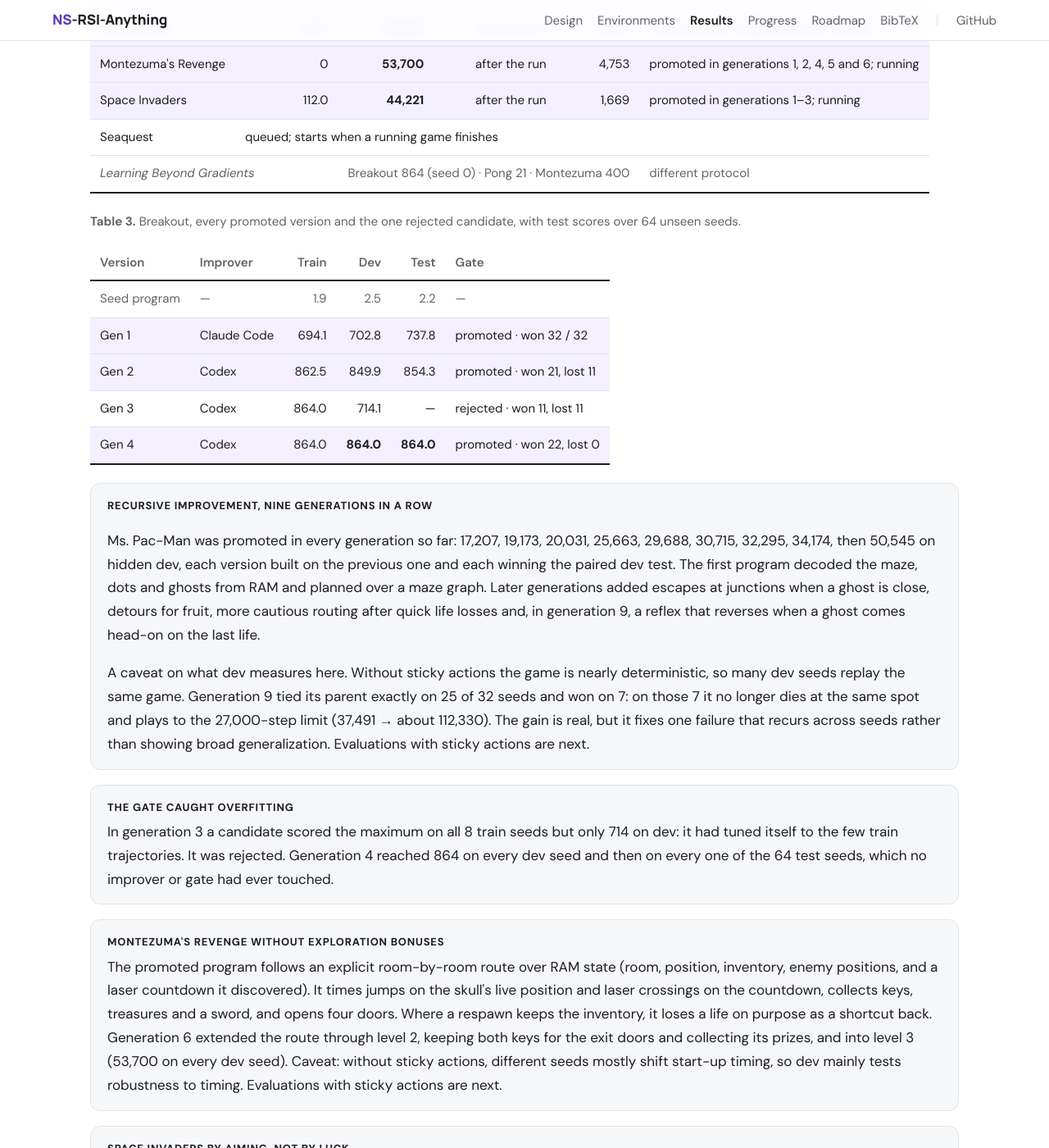
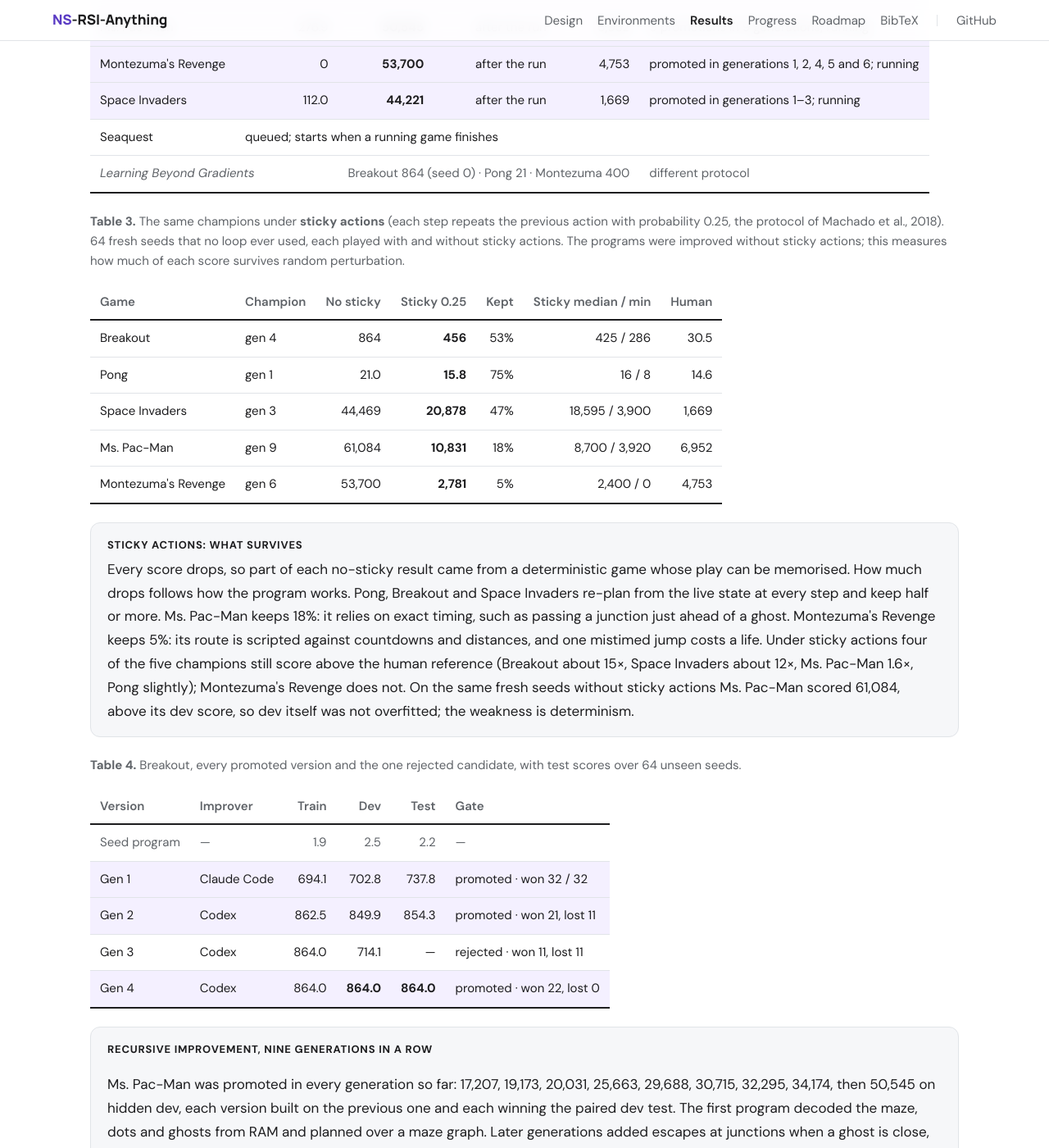
Before and after one commit to SMU-DIGA/drsi-anything-programme, a Jekyll site: the page built from index.html, in a window 1280 px wide and 1400 px high, scrolled down 8789 px. Shown: the whole window at 82% size. Built offline with Jekyll 4.4.1, drawn with Linux system fonts in a browser that asks for light colours; some of the changed text lies outside the part shown.

Commit message:
Sticky-action evaluation of the Atari champions (Table 3) and finding
Co-Authored-By: Claude Opus 5.5 <noreply@anthropic.com>
Claude-Session: https://claude.ai/code/session_01C5NxkCLYQEaqT1wrYpLtVi

```diff
--- a/index.html
+++ b/index.html
@@ -29,9 +29,9 @@ layout: default
     we evaluate on the game, embodied-robotics and computer-use benchmarks the community reports on most often.</p>
   </div>
   <div class="stats">
-    <div class="stat"><p class="stat-num">2.2 <span class="arrow">→</span> 864</p><p class="stat-label">Breakout: the maximum on all 64 unseen test seeds</p><p class="stat-sub">4 generations · RAM input</p></div>
+    <div class="stat"><p class="stat-num">2.2 <span class="arrow">→</span> 864</p><p class="stat-label">Breakout: the maximum on all 64 unseen test seeds</p><p class="stat-sub">4 generations · RAM input · 456 with sticky actions</p></div>
     <div class="stat"><p class="stat-num">0 <span class="arrow">→</span> 99%</p><p class="stat-label">LIBERO-Spatial and LIBERO-10 (state), test</p><p class="stat-sub">1 generation each · 400 test episodes</p></div>
-    <div class="stat"><p class="stat-num">277 <span class="arrow">→</span> 50,545</p><p class="stat-label">Ms. Pac-Man, hidden dev</p><p class="stat-sub">9 promotions in a row · human reference 6,952</p></div>
+    <div class="stat"><p class="stat-num">277 <span class="arrow">→</span> 50,545</p><p class="stat-label">Ms. Pac-Man, hidden dev</p><p class="stat-sub">9 promotions in a row · 10,831 with sticky actions · human 6,952</p></div>
     <div class="stat"><p class="stat-num">4</p><p class="stat-label">Domains running</p><p class="stat-sub">Atari · poker · LIBERO robotics · OSWorld</p></div>
   </div>
 </section>
@@ -155,7 +155,34 @@ layout: default
       </table>
     </figure>
     <figure class="table-figure">
-      <figcaption><strong>Table 3.</strong> Breakout, every promoted version and the one rejected candidate, with
+      <figcaption><strong>Table 3.</strong> The same champions under <strong>sticky actions</strong> (each step repeats the
+      previous action with probability 0.25, the protocol of Machado et al., 2018). 64 fresh seeds that no loop ever
+      used, each played with and without sticky actions. The programs were improved without sticky actions; this
+      measures how much of each score survives random perturbation.</figcaption>
+      <table>
+        <thead><tr><th>Game</th><th>Champion</th><th class="num">No sticky</th><th class="num">Sticky 0.25</th><th class="num">Kept</th><th class="num">Sticky median / min</th><th class="num">Human</th></tr></thead>
+        <tbody>
+          <tr><td>Breakout</td><td>gen 4</td><td class="num">864</td><td class="num"><strong>456</strong></td><td class="num">53%</td><td class="num">425 / 286</td><td class="num">30.5</td></tr>
+          <tr><td>Pong</td><td>gen 1</td><td class="num">21.0</td><td class="num"><strong>15.8</strong></td><td class="num">75%</td><td class="num">16 / 8</td><td class="num">14.6</td></tr>
+          <tr><td>Space Invaders</td><td>gen 3</td><td class="num">44,469</td><td class="num"><strong>20,878</strong></td><td class="num">47%</td><td class="num">18,595 / 3,900</td><td class="num">1,669</td></tr>
+          <tr><td>Ms. Pac-Man</td><td>gen 9</td><td class="num">61,084</td><td class="num"><strong>10,831</strong></td><td class="num">18%</td><td class="num">8,700 / 3,920</td><td class="num">6,952</td></tr>
+          <tr><td>Montezuma's Revenge</td><td>gen 6</td><td class="num">53,700</td><td class="num"><strong>2,781</strong></td><td class="num">5%</td><td class="num">2,400 / 0</td><td class="num">4,753</td></tr>
+        </tbody>
+      </table>
+    </figure>
+    <div class="finding">
+      <p class="finding-label">Sticky actions: what survives</p>
+      <p>Every score drops, so part of each no-sticky result came from a deterministic game whose play can be memorised.
+      How much drops follows how the program works. Pong, Breakout and Space Invaders re-plan from the live state at
+      every step and keep half or more. Ms. Pac-Man keeps 18%: it relies on exact timing, such as passing a junction just
+      ahead of a ghost. Montezuma's Revenge keeps 5%: its route is scripted against countdowns and distances, and one
+      mistimed jump costs a life. Under sticky actions four of the five champions still score above the human reference
+      (Breakout about 15×, Space Invaders about 12×, Ms. Pac-Man 1.6×, Pong slightly); Montezuma's Revenge does not. On the
+      same fresh seeds without sticky actions Ms. Pac-Man scored 61,084, above its dev score, so dev itself was not
+      overfitted; the weakness is determinism.</p>
+    </div>
+    <figure class="table-figure">
+      <figcaption><strong>Table 4.</strong> Breakout, every promoted version and the one rejected candidate, with
       test scores over 64 unseen seeds.</figcaption>
       <table>
         <thead><tr><th>Version</th><th>Improver</th><th class="num">Train</th><th class="num">Dev</th><th class="num">Test</th><th>Gate</th></tr></thead>
@@ -178,8 +205,8 @@ layout: default
       <p>A caveat on what dev measures here. Without sticky actions the game is nearly deterministic, so many dev seeds
       replay the same game. Generation 9 tied its parent exactly on 25 of 32 seeds and won on 7: on those 7 it no longer
       dies at the same spot and plays to the 27,000-step limit (37,491 → about 112,330). The gain is real, but it fixes
-      one failure that recurs across seeds rather than showing broad generalization. Evaluations with sticky actions are
-      next.</p>
+      one failure that recurs across seeds rather than showing broad generalization; Table 3 shows the cost under sticky
+      actions.</p>
     </div>
     <div class="finding">
       <p class="finding-label">The gate caught overfitting</p>
@@ -193,7 +220,7 @@ layout: default
       positions, and a laser countdown it discovered). It times jumps on the skull's live position and laser crossings
       on the countdown, collects keys, treasures and a sword, and opens four doors. Where a respawn keeps the inventory,
       it loses a life on purpose as a shortcut back. Generation 6 extended the route through level 2, keeping both keys for the exit doors and collecting its prizes, and into level 3 (53,700 on every dev seed). Caveat: without sticky actions, different seeds mostly shift
-      start-up timing, so dev mainly tests robustness to timing. Evaluations with sticky actions are next.</p>
+      start-up timing, so dev mainly tests robustness to timing; under sticky actions it keeps only 5% (Table 3).</p>
     </div>
     <div class="finding">
       <p class="finding-label">Space Invaders by aiming, not by luck</p>
@@ -202,7 +229,7 @@ layout: default
       steps out of the path of falling bullets.</p>
     </div>
     <figure class="table-figure">
-      <figcaption><strong>Table 4.</strong> Poker (OpenSpiel <code>universal_poker</code>). <em>Leduc variants</em>: 72
+      <figcaption><strong>Table 5.</strong> Poker (OpenSpiel <code>universal_poker</code>). <em>Leduc variants</em>: 72
       Leduc-like limit games with different ranks, suits, raise sizes and raise caps, split 24 / 24 / 24; the
       standard Leduc game is a test variant. The program is queried at every information set and scored by
       NashConv divided by the largest raise (lower is better, 0 is a Nash equilibrium). Programs must be readable
@@ -233,7 +260,7 @@ layout: default
   <div data-panel="embodied" hidden>
     {% include curves-embodied.html %}
     <figure class="table-figure">
-      <figcaption><strong>Table 5.</strong> LIBERO success rate. Each suite has 10 tasks with 50 fixed initial scenes
+      <figcaption><strong>Table 6.</strong> LIBERO success rate. Each suite has 10 tasks with 50 fixed initial scenes
       each: scenes 0–1 are train, 2–9 hidden dev (80 episodes), 10–49 test (400 episodes, used once). <em>State</em>
       gives object poses (privileged). <em>Vision</em> gives only RGB-D from the agent-view and wrist cameras, camera
       parameters and proprioception.</figcaption>
```
